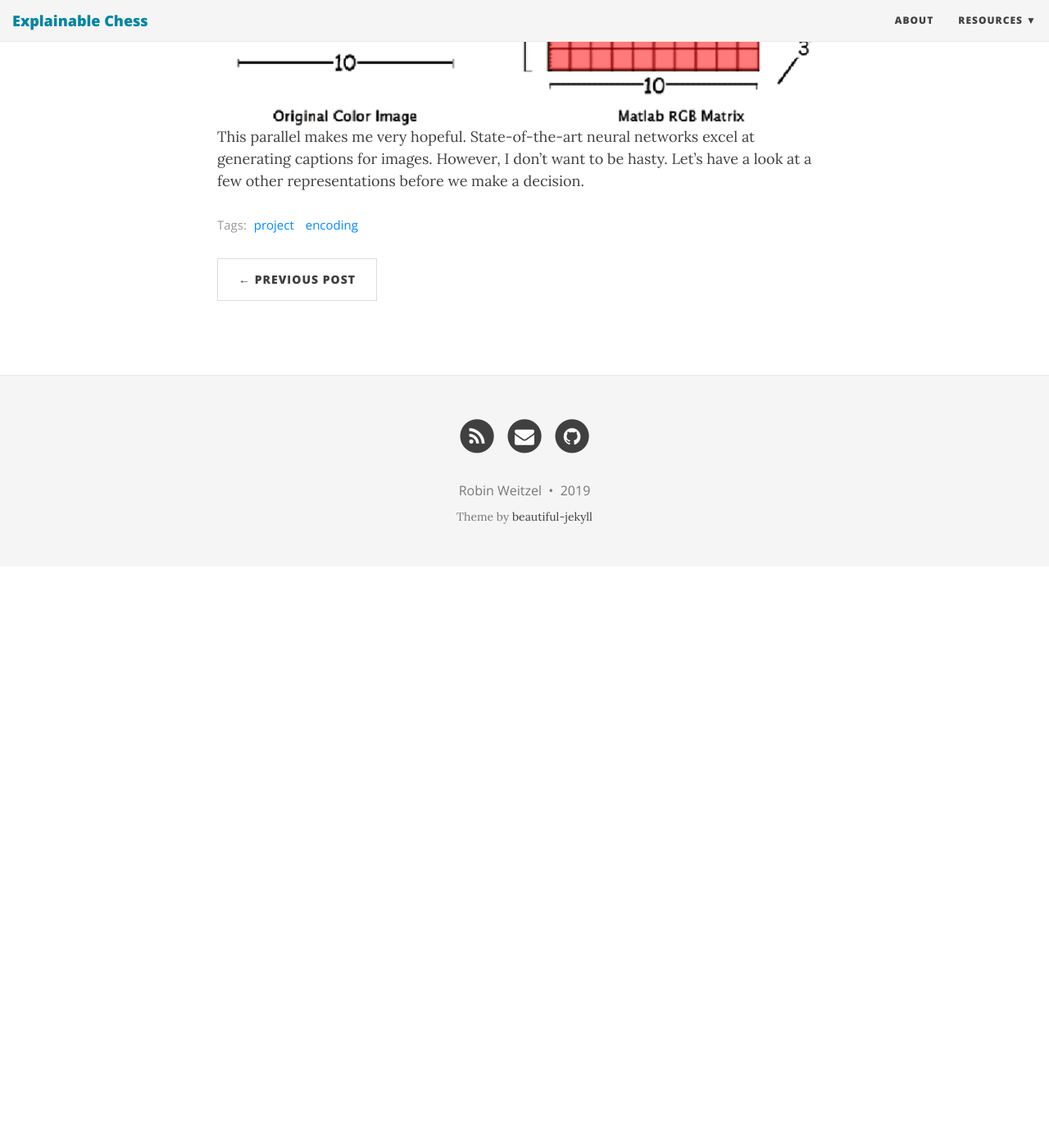
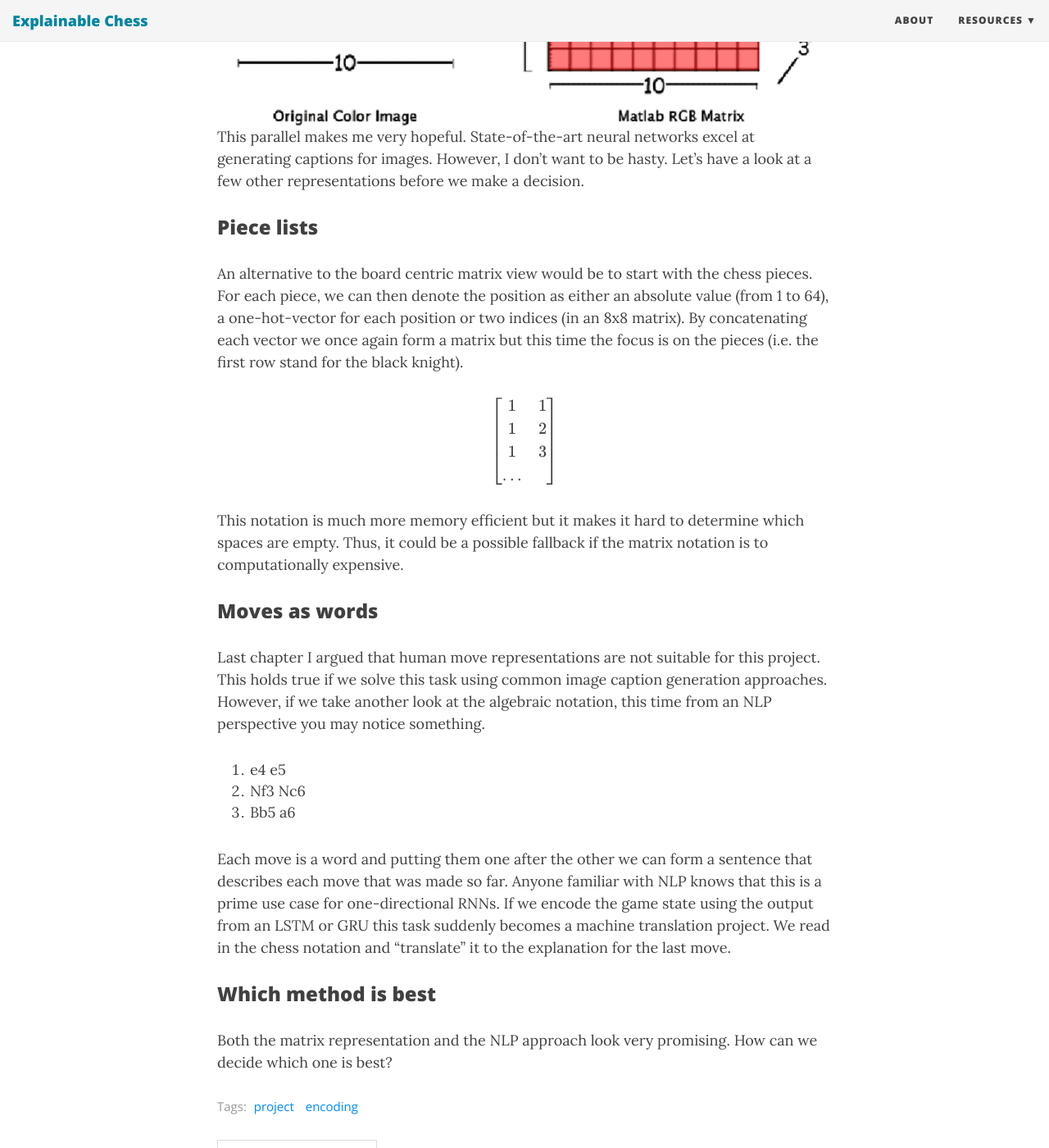
Before and after one commit to RobinWeitzel/nn-project, a Jekyll site: the page built from _posts/2019-04-22-encoding-a-move-p2.md, in a window 1280 px wide and 1400 px high, scrolled down 1692 px. Shown: the whole window at 82% size. Built offline with Jekyll 4.4.1, drawn with Linux system fonts in a browser that asks for light colours; nearby versions of some CDN libraries; formulas are drawn with MathJax 3; a script that is not in the unit is left out; before the commit the page ends 2383 px from its top, so only the background shows below that.

Commit message:
continued thrid blog post

```diff
--- a/_posts/2019-04-22-encoding-a-move-p2.md
+++ b/_posts/2019-04-22-encoding-a-move-p2.md
@@ -40,3 +40,31 @@ This parallel makes me very hopeful.
 State-of-the-art neural networks excel at generating captions for images.
 However, I don't want to be hasty.
 Let's have a look at a few other representations before we make a decision.
+
+### Piece lists
+An alternative to the board centric matrix view would be to start with the chess pieces.
+For each piece, we can then denote the position as either an absolute value (from 1 to 64), a one-hot-vector for each position or two indices (in an 8x8 matrix).
+By concatenating each vector we once again form a matrix but this time the focus is on the pieces (i.e. the first row stand for the black knight).
+
+$$ \begin{bmatrix} 1 & 1 \\ 1 & 2 \\ 1 & 3 \\ ... \end{bmatrix} $$
+
+This notation is much more memory efficient but it makes it hard to determine which spaces are empty.
+Thus, it could be a possible fallback if the matrix notation is to computationally expensive.
+
+### Moves as words
+Last chapter I argued that human move representations are not suitable for this project.
+This holds true if we solve this task using common image caption generation approaches.
+However, if we take another look at the algebraic notation, this time from an NLP perspective you may notice something.
+
+1. e4 e5
+2. Nf3 Nc6
+3. Bb5 a6
+
+Each move is a word and putting them one after the other we can form a sentence that describes each move that was made so far.
+Anyone familiar with NLP knows that this is a prime use case for one-directional RNNs.
+If we encode the game state using the output from an LSTM or GRU this task suddenly becomes a machine translation project.
+We read in the chess notation and "translate" it to the explanation for the last move.
+
+### Which method is best
+Both the matrix representation and the NLP approach look very promising.
+How can we decide which one is best?
```
